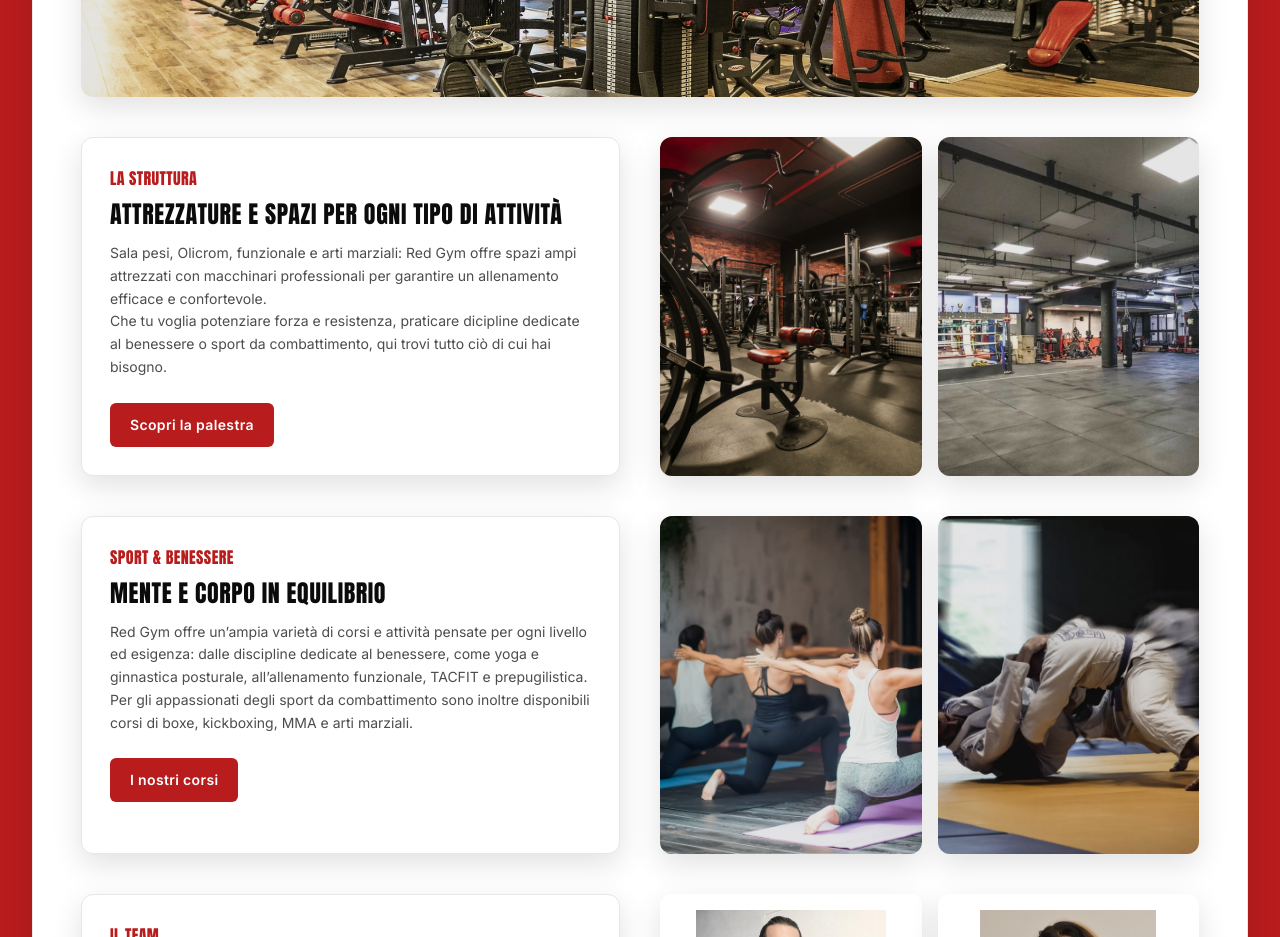
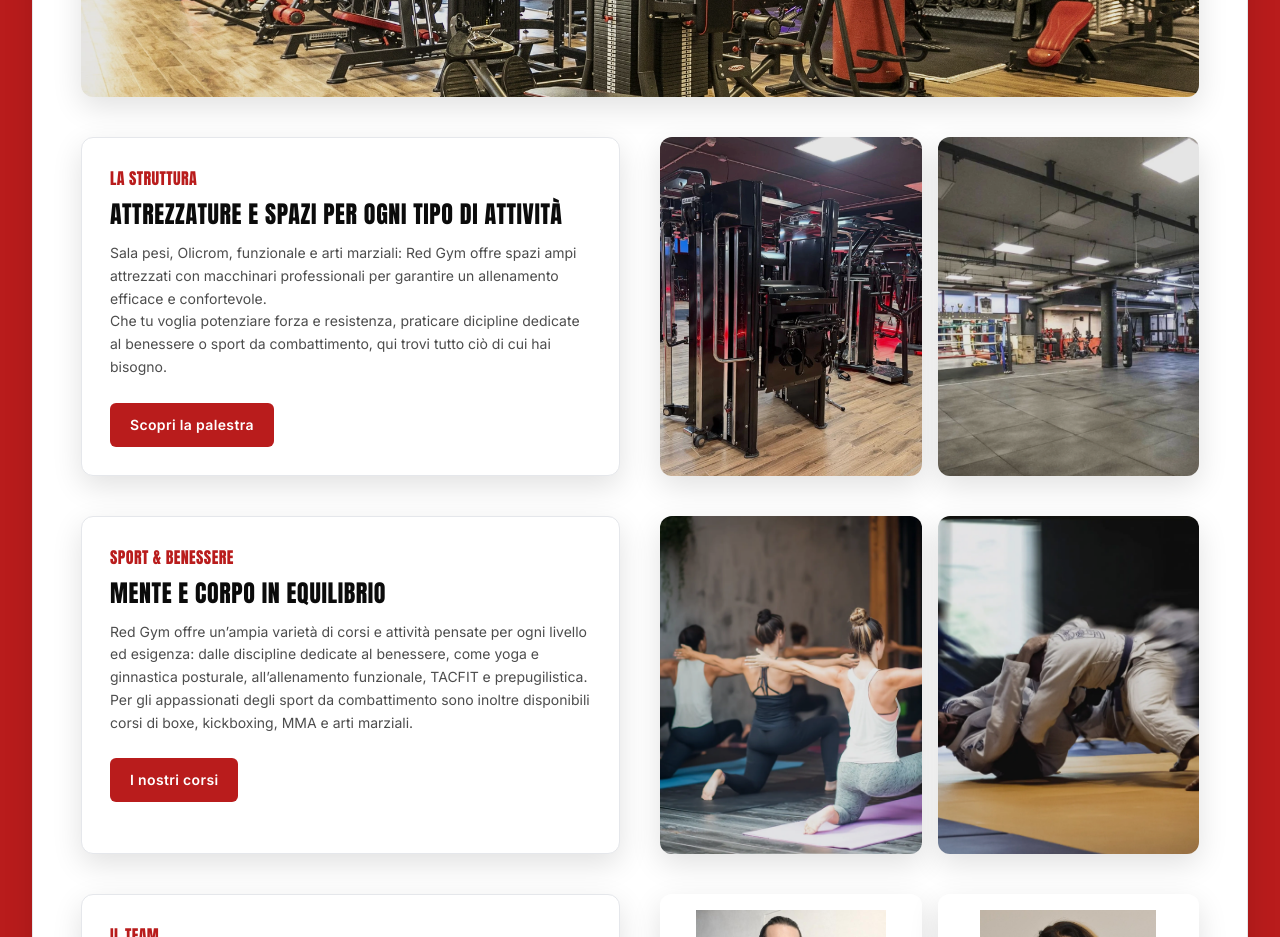
Before and after one commit to alelodato/red-gym, a Next.js app: page / in a window 1280 px wide. Shown: the part 1240-2177 px from the top of the page. Built offline with nearby package versions, Linux system fonts and the light colour scheme.

Commit message:
cambiato immagine paragrafo introduttivo homepage

```diff
--- a/app/page.js
+++ b/app/page.js
@@ -613,8 +613,8 @@ transition-all duration-300 hover:-translate-y-1 lg:hover:shadow-xl">
                         <Reveal delay={0.5}>
                           <div className="relative overflow-hidden rounded-xl shadow-lg h-[320px]">
                             <img
-                              src={toPublicSrc("palestra3.webp")}
-                              alt="Sala Pesi Red Gym"
+                              src={toPublicSrc("sala-olicrom.webp")}
+                              alt="Sala Olicrom Red Gym"
                               className="absolute inset-0 h-full w-full object-cover"
                             />
                             <div className="absolute inset-0 bg-black/10" />
@@ -749,8 +749,8 @@ transition-all duration-300 hover:-translate-y-1 lg:hover:shadow-xl">
                   <div className="grid grid-cols-2 gap-4">
                     <div className="relative overflow-hidden rounded-xl shadow-soft h-full">
                       <img
-                        src={toPublicSrc("palestra3.webp")}
-                        alt="Sala Pesi Red Gym"
+                        src={toPublicSrc("sala-olicrom.webp")}
+                        alt="Sala Olicrom Red Gym"
                         className="absolute inset-0 h-full w-full object-cover"
                       />
                       <div className="absolute inset-0 bg-black/10" />
```
